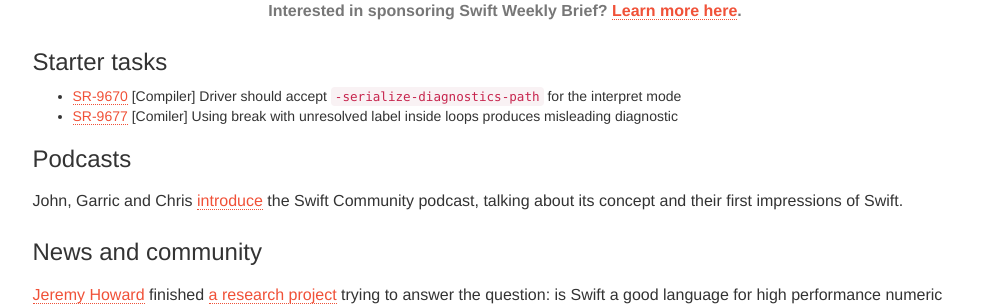
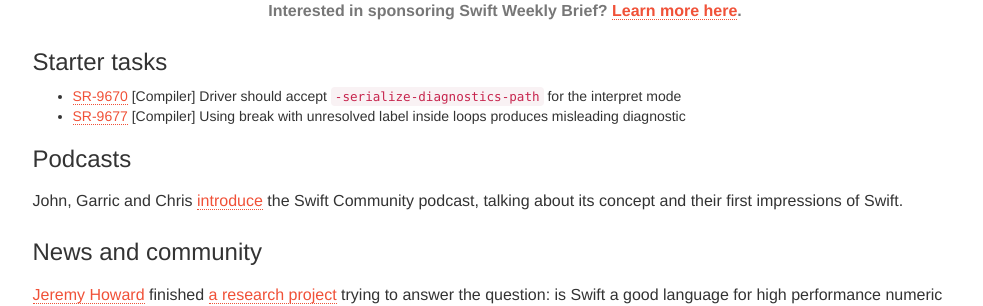
Before and after one commit to SwiftWeekly/swiftweekly.github.io, a Jekyll site: the page built from _posts/2019-01-24-issue-126.md, in a window 1280 px wide and 900 px high, scrolled down 416 px. Shown: the part 152-458 px from the top of the window, without its empty margins (135-1118 px from the left). Built offline with Jekyll 4.4.1, drawn with Linux system fonts in a browser that asks for light colours.

Commit message:
Fix 'compiler' typo in Issue 126 (#437)

```diff
--- a/_posts/2019-01-24-issue-126.md
+++ b/_posts/2019-01-24-issue-126.md
@@ -21,7 +21,7 @@
 ### Starter tasks
 
 - [SR-9670](https://bugs.swift.org/browse/SR-9670) [Compiler] Driver should accept `-serialize-diagnostics-path` for the interpret mode
-- [SR-9677](https://bugs.swift.org/browse/SR-9677) [Comiler] Using break with unresolved label inside loops produces misleading diagnostic
+- [SR-9677](https://bugs.swift.org/browse/SR-9677) [Compiler] Using break with unresolved label inside loops produces misleading diagnostic
 
 ### Podcasts
 
```
